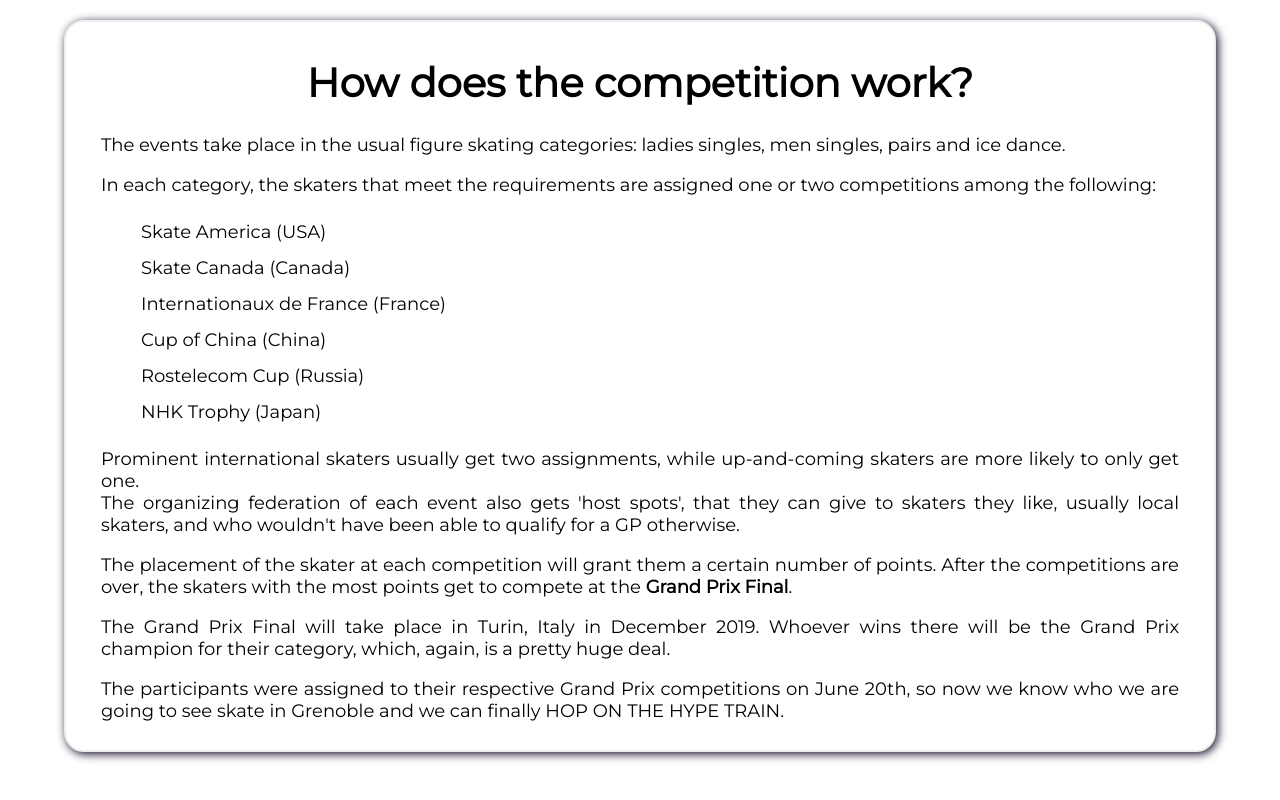
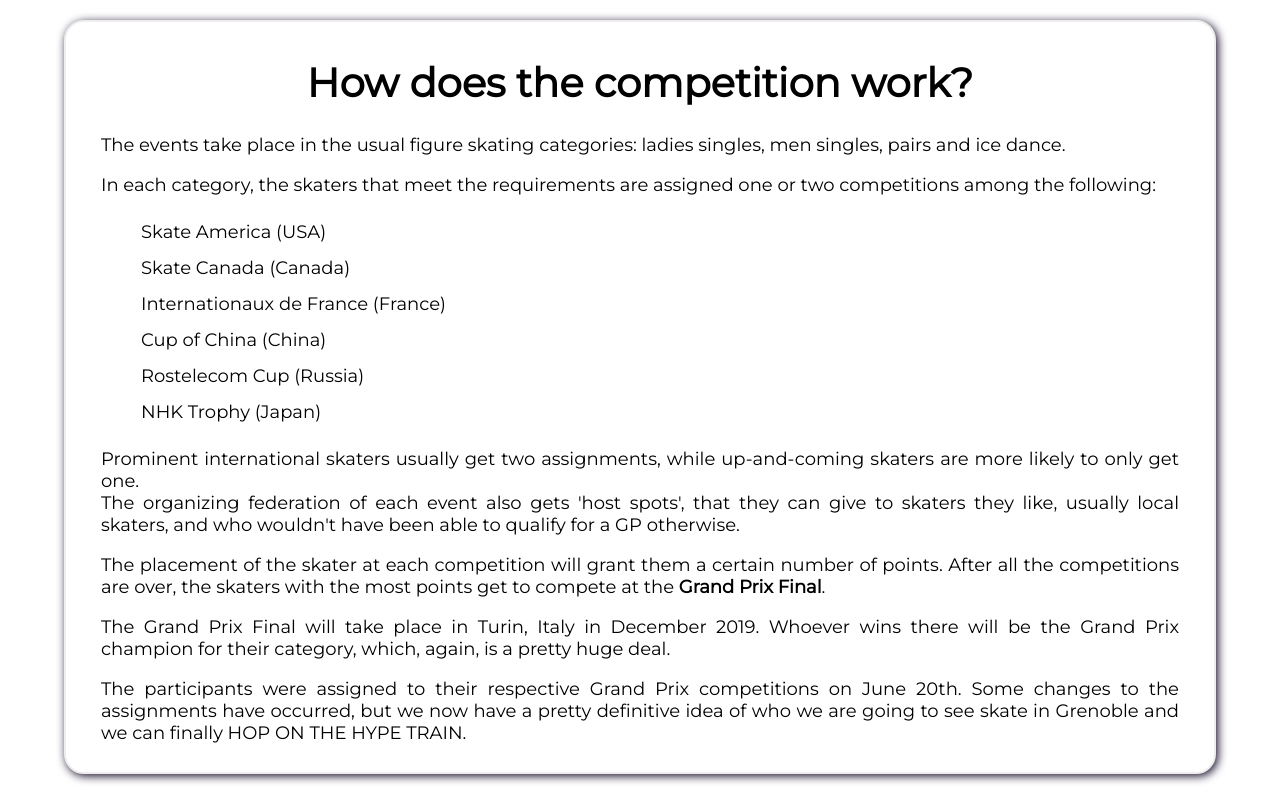
Before and after one commit to dividemeby0/project-idf2019, a React (Create React App) app: page /gp101 in a window 1280 px wide. Shown: the part 345-1145 px from the top of the page. Before the commit the page ends 1123 px from the top, so only its background shows below. Built offline with nearby package versions, Linux system fonts and the light colour scheme.

Commit message:
final css adjustements probably + added favicon

```diff
--- a/public/index.html
+++ b/public/index.html
@@ -2,7 +2,7 @@
 <html lang="en">
   <head>
     <meta charset="utf-8" />
-    <!-- <link rel="shortcut icon" href="%PUBLIC_URL%/favicon.ico" /> -->
+    <link rel="shortcut icon" href="%PUBLIC_URL%/favicon.ico" />
     <meta name="viewport" content="width=device-width, initial-scale=1" />
     <meta name="theme-color" content="#000000" />
 
--- a/src/pages/About.jsx
+++ b/src/pages/About.jsx
@@ -5,7 +5,7 @@
     <div className="about-container">
       <div id="about-why" className="about-div">
         <h1>Why did I create this nightmare of a website?</h1>
-        <p>I'm a figure skating fan. (Yeah, I know.)</p>
+        <p>I'm a figure skating fan.</p>
         <p>
           My friends are not, but since I'm always nagging them about skating, a
           few of them agreed to go with me to Grenoble in November to attend the{" "}
@@ -14,8 +14,8 @@
         </p>
         <p>They're great friends, right?</p>
         <p>
-          Unfortunately, they still know next to nothing about the sport, so the
-          goal of this website is to explain to them:
+          Unfortunately, they still don't know much about the sport, therefore
+          the goal of this website is to explain to them:
         </p>
         <ol className="my-list">
           <li>Why this competition is relevant</li>
@@ -23,10 +23,6 @@
           <li>Who we should be excited to see</li>
         </ol>
         <p>Honestly, I just want everyone to have a good time.</p>
-        <p>
-          NB: This site is incomplete as of yet but I will try to add all the
-          skaters over time.
-        </p>
       </div>
     </div>
   );
--- a/src/pages/Gp101.jsx
+++ b/src/pages/Gp101.jsx
@@ -41,8 +41,9 @@
         </p>
         <p>
           The placement of the skater at each competition will grant them a
-          certain number of points. After the competitions are over, the skaters
-          with the most points get to compete at the <b>Grand Prix Final</b>.
+          certain number of points. After all the competitions are over, the
+          skaters with the most points get to compete at the{" "}
+          <b>Grand Prix Final</b>.
         </p>
         <p>
           The Grand Prix Final will take place in Turin, Italy in December 2019.
@@ -51,8 +52,9 @@
         </p>
         <p>
           The participants were assigned to their respective Grand Prix
-          competitions on June 20th, so now we know who we are going to see
-          skate in Grenoble and we can finally HOP ON THE HYPE TRAIN.
+          competitions on June 20th. Some changes to the assignments have
+          occurred, but we now have a pretty definitive idea of who we are going
+          to see skate in Grenoble and we can finally HOP ON THE HYPE TRAIN.
         </p>
       </div>
     </div>
--- a/src/seeds/ladiesdb.js
+++ b/src/seeds/ladiesdb.js
@@ -104,7 +104,8 @@
     description:
       "I like her a lot, even though I'm scared about her health, be it physical of mental. Her programs can be unbalanced and not well choreographed (hence the small scandal that ensued her Olympic victory: she was accused of having a weaker program that gamified the points system, while skaters with better artistic merit were not rewarded as generously). However, the medals can only lie to an extent, and to me she's an undeniably talented kid who's just doing her best.",
     sp: "Yasmin Levy - Me Voy",
-    fs: "Cringe-y middle-eastern inspired program (Lawrence of Arabia, Ramses)",
+    fs:
+      "Cringeworthy middle-eastern inspired program (Lawrence of Arabia, Ramses)",
     image:
       "https://media1.popsugar-assets.com/files/thumbor/CxdN1eGQBHSlHaet9FZhjKmOvmM/fit-in/2048xorig/filters:format_auto-!!-:strip_icc-!!-/2018/02/22/236/n/1922729/tmp_fyDUtv_03d402aa3cf5afe3_GettyImages-923188442.jpg"
   },
--- a/src/styles/_about.scss
+++ b/src/styles/_about.scss
@@ -1,3 +1,19 @@
+// RESPONSIVE STYLES
+
+@media (max-width: 650px) {
+  .about-div {
+    padding: 10px 20px;
+  }
+}
+
+@media (min-width: 651px) {
+  .about-div {
+    padding: 10px 35px;
+  }
+}
+
+// REGULAR STYLES
+
 .about-container {
   /* background: url(/images/fs-gala.jpg);
   background-size: 100vh; */
@@ -32,7 +48,6 @@
 }
 
 .about-div {
-  padding: 10px 35px;
   border: 2px solid #eee;
   border-radius: 20px;
   box-sizing: border-box;
```
Also changed, not shown: 1 other file (tests, documents, lock files or other folders).
